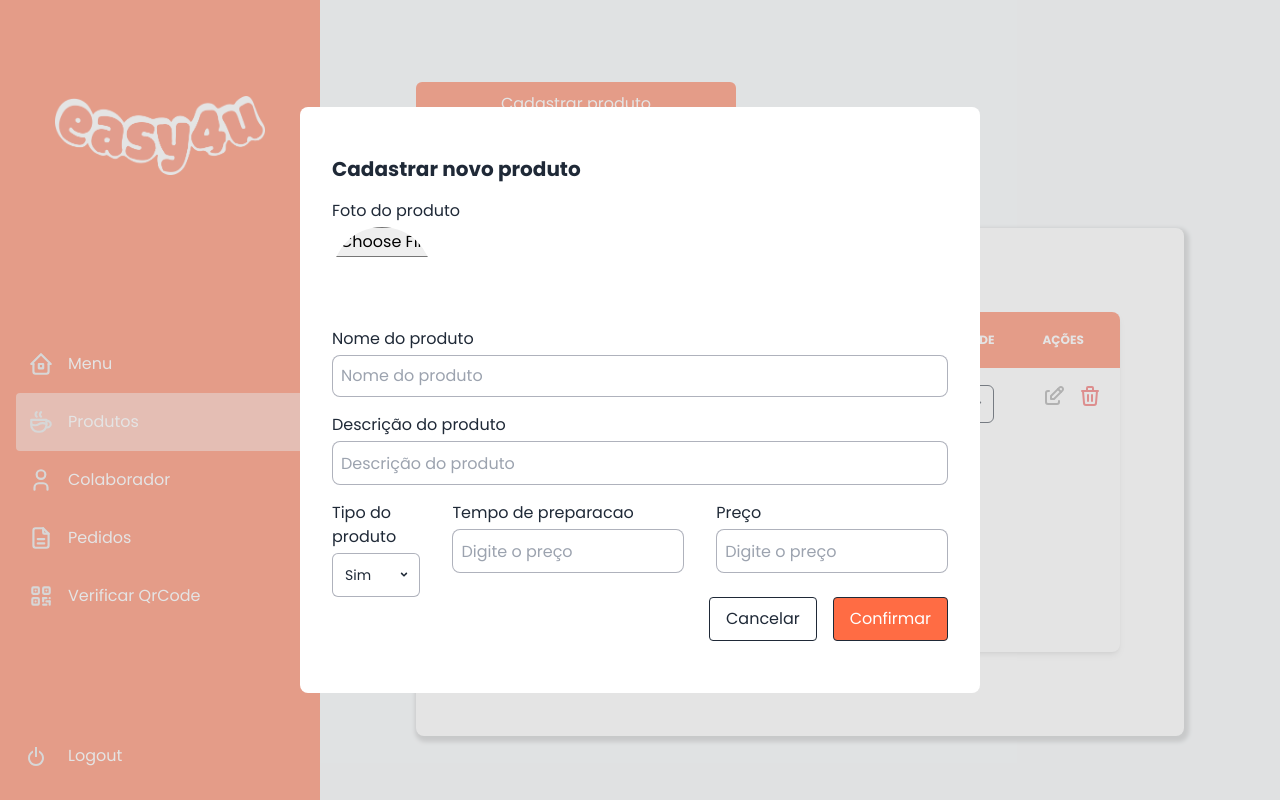
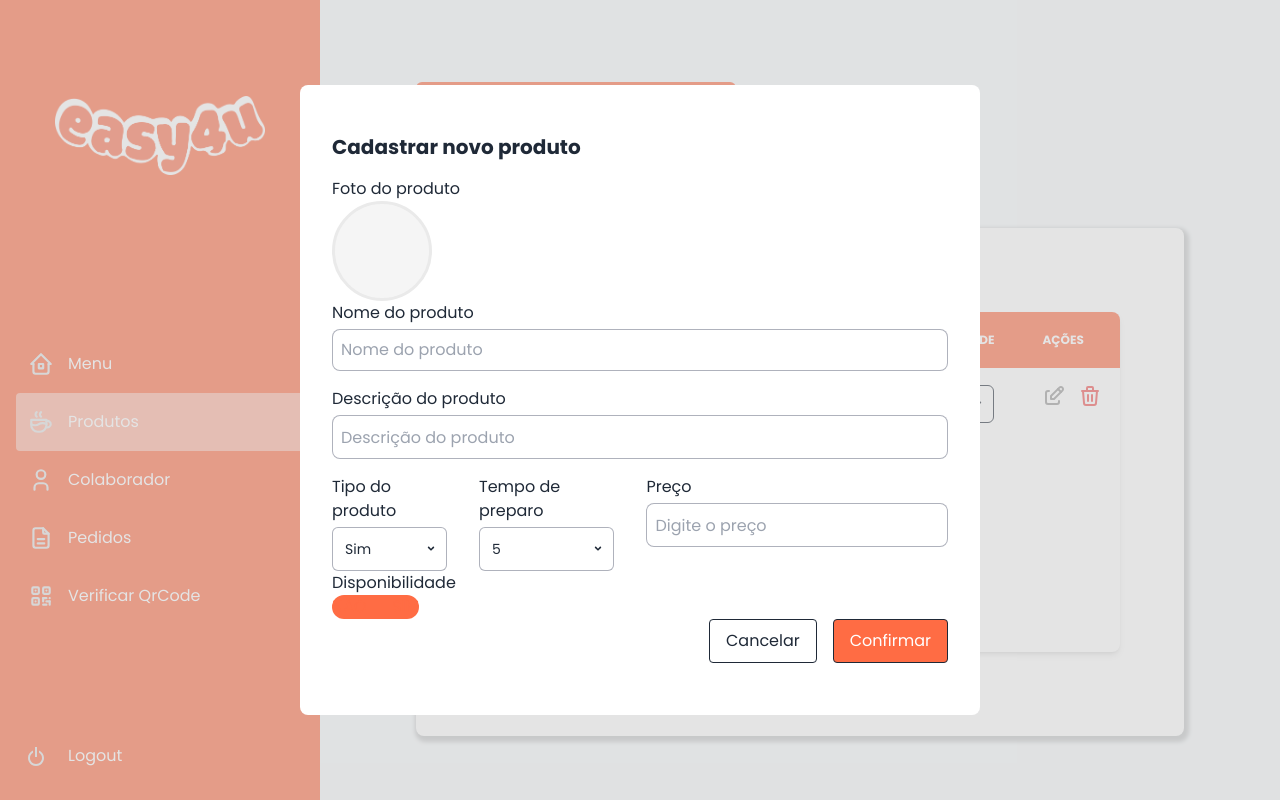
Before and after one commit to akatsuki-devs/dashboard, a Next.js app: page /produtos in a window 1280 px wide. Both pictures are taken after a click on the button "Cadastrar produto". Built offline with nearby package versions, Linux system fonts and the light colour scheme.

Commit message:
insercao de funcoes para Post inicio

```diff
--- a/pages/colaborador.js
+++ b/pages/colaborador.js
@@ -8,6 +8,12 @@ import TableColaborador from "../components/tablesProdutosColaboradores";
 
 
 export default function Colaborador() {
+  const [nomeColoborador, setNomeColoborador] = useState('')
+  const [email, setEmail] = useState('')
+  const [tipo, setTipo] = useState('')
+
+
+
   // Modal de cadastro open and close
   const [isOpen, setIsOpen] = useState(false);
 
@@ -30,6 +36,14 @@ export default function Colaborador() {
     setIsOpenEdit(false);
   };
 
+
+  const handleSubmit = (e) => {
+    e.preventDefault();
+    // Aqui você pode fazer algo com os dados do formulário, como enviá-los para o servidor
+    console.log('Dados do produto:', { nomeColoborador,email,tipo });
+
+
+  };
   return (
     <>
       <Layout>
@@ -117,6 +131,8 @@ export default function Colaborador() {
                           placeholder="Nome do colaborador"
                           id="email"
                           className="border rounded-lg border-gray p-2 mb-4 w-full"
+                          onChange={(e) => setNomeColoborador(e.target.value)}
+
                         />
                       </div>
                     </div>
@@ -129,6 +145,8 @@ export default function Colaborador() {
                           placeholder="Email do colaborador"
                           id="dinheiro"
                           className="border rounded-lg border-gray p-2 mb-4 w-full"
+                          onChange={(e) => setEmail(e.target.value)}
+
                         />
                       </div>
                     </div>
@@ -137,7 +155,8 @@ export default function Colaborador() {
                       <label htmlFor="campo">Tipo do colaborador</label>
                       <div className="pt-1">
                         <div class="relative inline-flex h-11 w-2/5">
-                          <select class="appearance-none bg-white border border-gray rounded-md min-w-full pl-3 pr-10  py-2 focus:outline-none focus:ring focus:border-blue-500 sm:text-sm">
+                          <select class="appearance-none bg-white border border-gray rounded-md min-w-full pl-3 pr-10  py-2 focus:outline-none focus:ring focus:border-blue-500 sm:text-sm" onChange={(e) => setTipo(e.target.value)}
+>
                             <option>Tipo 1</option>
                             <option>Tipo 2</option>
                             <option>Tipo 3</option>
@@ -157,6 +176,7 @@ export default function Colaborador() {
                         Cancelar
                       </button>
                       <button
+                      onClick={handleSubmit}
 
                         type="submit"
                         className="bg-primary border-text border h-11 text-white py-2 px-4 rounded">
--- a/pages/produtos.js
+++ b/pages/produtos.js
@@ -8,6 +8,23 @@ import ImageTeste from "../components/icons/images/imagemFruta.png";
 
 
 const Produtos = () => {
+  const [foto, setFoto] = useState(null);
+  const [nome, setNome] = useState('')
+  const [descricao, setDescricao] = useState('')
+  const [tipo, setTipo] = useState('')
+  const [tempoPreparo, setTempoPreparo] = useState('')
+  const [preco, setPreco] = useState('')
+
+
+
+  const [selected, setSelected] = useState(null);
+  const [buttonSelected, setButtonSelected] = useState(null);
+
+  const handleToggle = (value) => {
+
+    setSelected(value);
+    setButtonSelected(value); // Set the buttonSelected state
+  };
   // modal de cadastro open and close
   const [isOpen, setIsOpen] = useState(false);
 
@@ -29,6 +46,56 @@ const Produtos = () => {
   const closeModalEdit = () => {
     setIsOpenEdit(false);
   };
+
+
+  const handleSubmit = (e) => {
+    e.preventDefault();
+    // Aqui você pode fazer algo com os dados do formulário, como enviá-los para o servidor
+    console.log('Dados do produto:', { foto, nome, descricao, tipo, preco, tempoPreparo, selected });
+
+
+    /// descomentar
+
+
+    // const data = {
+    //   foto,
+    //   nome,
+    //   descricao,
+    //   tipo,
+    //   preco,
+    //   tempoPreparo,
+    // };
+
+    // fetch('URL_DO_SEU_ENDPOINT', {
+    //   method: 'POST',
+    //   headers: {
+    //     'Content-Type': 'application/json',
+    //   },
+    //   body: JSON.stringify(data),
+    // })
+    //   .then((response) => response.json())
+    //   .then((responseData) => {
+    //     // Aqui você pode lidar com a resposta do servidor, se necessário
+    //     console.log('Resposta do servidor:', responseData);
+    //   })
+    //   .catch((error) => {
+    //     // Lidar com erros, se houver algum
+    //     console.error('Erro ao fazer a solicitação POST:', error);
+    //   });
+
+  };
+
+  const handlePhotoChange = (e) => {
+    const file = e.target.files[0];
+    if (file) {
+      const reader = new FileReader();
+      reader.onload = (event) => {
+        setFoto(event.target.result);
+      };
+      reader.readAsDataURL(file);
+    }
+  };
+
 
   return (
     <Layout>
@@ -122,17 +189,45 @@ const Produtos = () => {
                 <form className="fle flex-col justify-between">
                   {/* foto */}
                   <div>
-                    <label className="" htmlFor="campo">Foto do produto</label>
-                    <div className="pt-1">
-                      <input
-                        type="file"
-                        accept="image/*"
-                        placeholder="Foto"
-                        id="foto"
-                        className="rounded-full items-center justify-center w-[100px] h-[100px] bg- grayMedium"
-                      />
+                    <label className="" htmlFor="campo">
+                      Foto do produto
+                    </label>
+                    <div
+                      style={{
+                        height: "100px",
+                        width: "100px",
+                        borderRadius: "50%",
+                        border: "3px solid #EAEAEA",
+                        backgroundColor: "#F5F5F5",
+                        cursor: "pointer",
+                        display: "flex",
+                        alignItems: "center",
+                        justifyContent: "center",
+                        overflow: "hidden",
+                      }}
+                      onClick={() => document.getElementById("hiddenFileInput").click()}
+                    >
+                      {foto ? (
+                        <img
+                          src={foto}
+                          alt="Selected"
+                          style={{ width: "100%", height: "100%", objectFit: "cover" }}
+                        />
+                      ) : null}
                     </div>
+
+                    <input
+                      type="file"
+                      id="hiddenFileInput"
+                      accept="image/*"
+                      style={{ display: "none" }}
+                      onChange={handlePhotoChange}
+                    />
+                    {/* Rest of your code... */}
                   </div>
+
+
+                  {/* fim Foto*/}
 
                   {/* Nome */}
                   <div>
@@ -143,6 +238,8 @@ const Produtos = () => {
                         placeholder="Nome do produto"
                         id="nome"
                         className="border rounded-lg border-gray p-2 mb-4 w-full"
+                        onChange={(e) => setNome(e.target.value)}
+
                       />
                     </div>
                   </div>
@@ -156,6 +253,7 @@ const Produtos = () => {
                         placeholder="Descrição do produto"
                         id="descricao"
                         className="h-11 border rounded-lg border-gray p-2 mb-4 w-full"
+                        onChange={(e) => setDescricao(e.target.value)}
                       />
                     </div>
                   </div>
@@ -167,7 +265,7 @@ const Produtos = () => {
                       <label htmlFor="campo">Tipo do produto</label>
                       <div className="pt-1 ">
                         <div class="relative inline-flex h-11 w-full">
-                          <select class="appearance-none bg-white border border-gray rounded-md min-w-full pl-3 pr-10  py-2 focus:outline-none focus:ring focus:border-blue-500 sm:text-sm">
+                          <select class="appearance-none bg-white border border-gray rounded-md min-w-full pl-3 pr-10  py-2 focus:outline-none focus:ring focus:border-blue-500 sm:text-sm" onChange={(e) => setTipo(e.target.value)}>
                             <option>Sim</option>
                             <option>Não</option>
                           </select>
@@ -180,14 +278,19 @@ const Produtos = () => {
 
                     {/* Tempo de preparacao */}
                     <div className=''>
-                      <label htmlFor="campo">Tempo de preparacao</label>
-                      <div className="pt-1">
-                        <input
-                          type="text"
-                          placeholder="Digite o preço"
-                          id="preco"
-                          className="border h-11 rounded-lg border-gray p-2 mb-4 w-full"
-                        />
+                      <label htmlFor="campo">Tempo de preparo</label>
+                      <div className="pt-1 ">
+                        <div class="relative inline-flex h-11 w-full">
+                          <select class="appearance-none bg-white border border-gray rounded-md min-w-full pl-3 pr-10  py-2 focus:outline-none focus:ring focus:border-blue-500 sm:text-sm" onChange={(e) => setTempoPreparo(e.target.value)}>
+                            <option>5</option>
+                            <option>10</option>
+                            <option>15</option>
+                            <option>20</option>
+                          </select>
+                          <div class="pointer-events-none absolute inset-y-0 right-0 flex items-center px-2 text-gray-700">
+                            <svg class="w-4 h-4" fill="currentColor" viewBox="0 0 20 20" xmlns="http://www.w3.org/2000/svg"><path fill-rule="evenodd" d="M6.293 7.293a1 1 0 011.414 0L10 9.586l2.293-2.293a1 1 0 111.414 1.414l-3 3a1 1 0 01-1.414 0l-3-3a1 1 0 010-1.414z" clip-rule="evenodd"></path></svg>
+                          </div>
+                        </div>
                       </div>
                     </div>
 
@@ -200,27 +303,70 @@ const Produtos = () => {
                           placeholder="Digite o preço"
                           id="preco"
                           className="border h-11 rounded-lg border-gray p-2 mb-4 w-full"
+                          onChange={(e) => setPreco(e.target.value)}
+
                         />
                       </div>
                     </div>
 
 
                   </div>
-
+                  <div>
+      <span>Disponibilidade</span>
+      <div
+        style={{
+          display: 'flex',
+          flexDirection: 'row',
+          backgroundColor: buttonSelected === true ? '#FF6C44' : buttonSelected === false ? 'gray' : '#FF6C44',
+          width: 'max-content',
+          borderRadius: '50px',
+          gap: '2vw',
+        }}
+      >
+        <button
+          type="button"
+          onClick={() => handleToggle(false)}
+          className={buttonSelected === false ? 'selected' : ''}
+          style={{
+            backgroundColor: buttonSelected === false ? 'white' : 'transparent',
+            color: buttonSelected === false ? 'gray' : '#FF6C44',
+            borderRadius: '50%',
+            transition: 'background-color 0.5s',
+          }}
+        >
+          NÃO
+        </button>
+        <button
+          type="button"
+          onClick={() => handleToggle(true)}
+          className={buttonSelected === true ? 'selected' : ''}
+          style={{
+            backgroundColor: buttonSelected === true ? 'white' : 'transparent',
+            color: buttonSelected === false ? 'gray' : '#FF6C44', // Corrigido aqui
+            borderRadius: '50%',
+          }}
+        >
+          SIM
+        </button>
+      </div>
+    </div>
 
                   <div className="flex justify-end h-16 gap-4 ">
                     <button
                       onClick={closeModal}
+
                       className="border text-text h-11 py-2 px-4 rounded ">
                       Cancelar
                     </button>
                     <button
-
+                      onClick={handleSubmit}
                       type="submit"
                       className="bg-primary border-text border h-11 text-white py-2 px-4 rounded">
                       Confirmar
                     </button>
                   </div>
+
+
                 </form>
               </div>
             </div>
```
